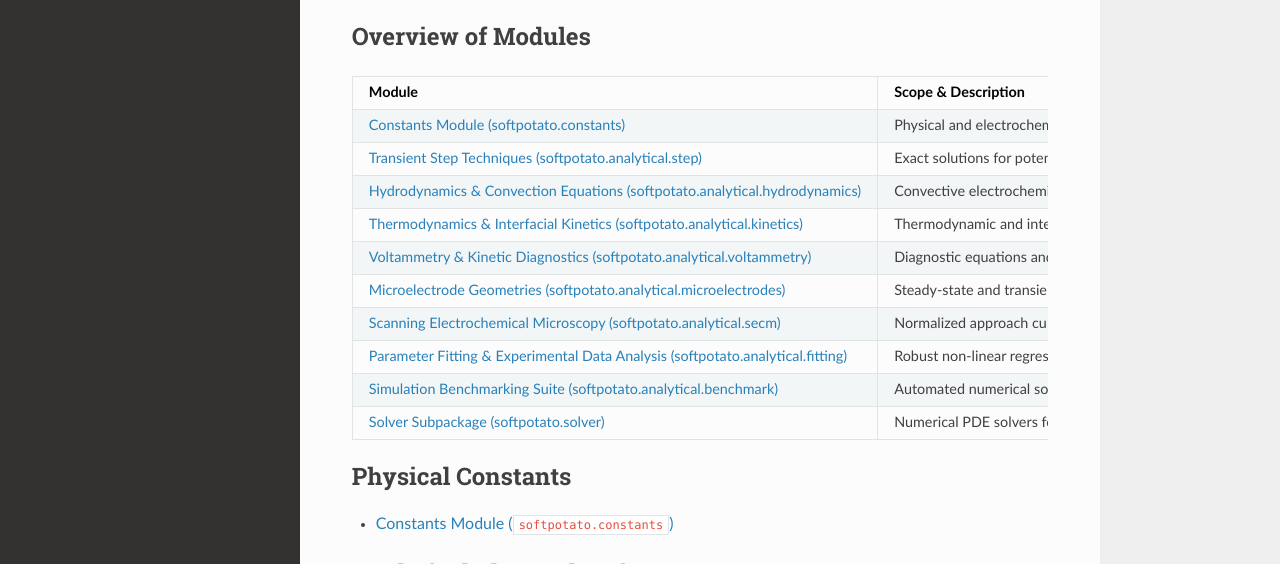
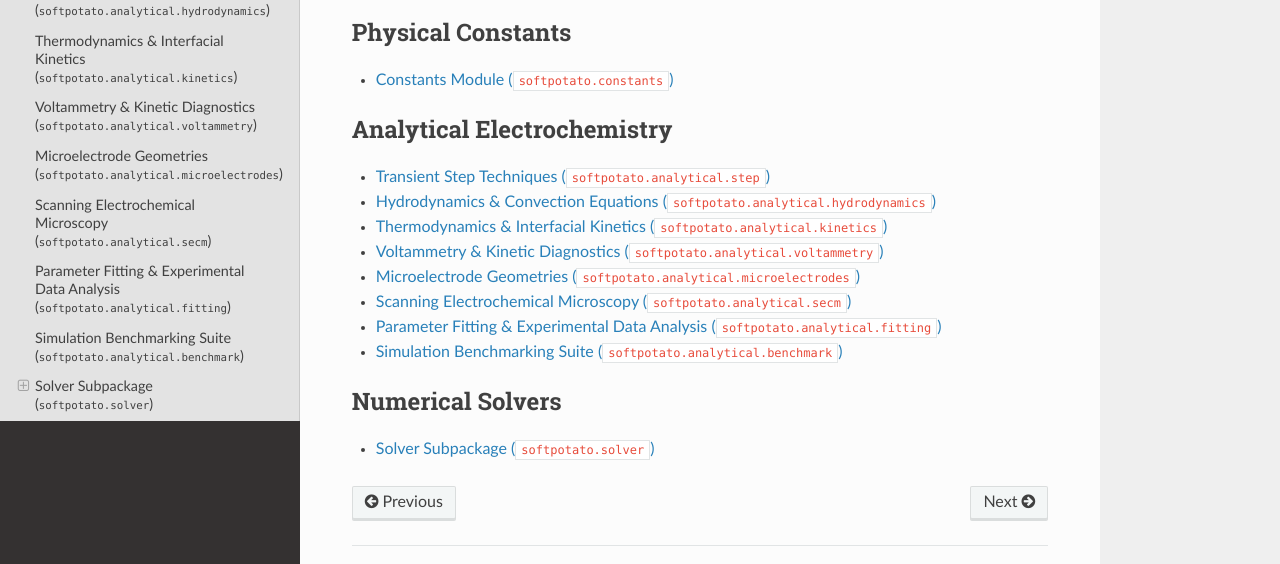
Before and after one commit to oliverrdz/softpotato, a Sphinx documentation site: the page built from docs/api/index.rst, in a window 1280 px wide and 900 px high, cut to the strip 336-900 px from the top of the window. Built offline with Sphinx 7.4.7 and the Read the Docs theme 3.1.0, drawn with Linux system fonts in a browser that asks for light colours; pages that are not in the unit, such as notebooks, are missing from menus; some of the changed text lies outside the part shown.

Commit message:
Removed table

```diff
--- a/docs/api/index.rst
+++ b/docs/api/index.rst
@@ -8,36 +8,6 @@ and numerical PDE solvers.
 .. automodule:: softpotato
    :no-members:
    :undoc-members:
-
-Overview of Modules
--------------------
-
-.. list-table::
-   :header-rows: 1
-   :widths: 35 65
-
-   * - Module
-     - Scope & Description
-   * - :doc:`constants`
-     - Physical and electrochemical constants defined according to CODATA 2018 / 2019 SI conventions.
-   * - :doc:`analytical/step`
-     - Exact solutions for potentiostatic and galvanostatic step experiments (Cottrell, Anson, Sand).
-   * - :doc:`analytical/hydrodynamics`
-     - Convective electrochemical models for Rotating Disk (RDE) and Rotating Ring-Disk (RRDE) electrodes.
-   * - :doc:`analytical/kinetics`
-     - Thermodynamic and interfacial kinetics models (Nernst, Butler–Volmer, Tafel).
-   * - :doc:`analytical/voltammetry`
-     - Diagnostic equations and peak current relationships for cyclic and linear sweep voltammetry.
-   * - :doc:`analytical/microelectrodes`
-     - Steady-state and transient current expressions for ultramicroelectrode (UME) geometries.
-   * - :doc:`analytical/secm`
-     - Normalized approach curve models and feedback expressions for scanning electrochemical microscopy.
-   * - :doc:`analytical/fitting`
-     - Robust non-linear regression and parameter estimation utilities for electrochemical data.
-   * - :doc:`analytical/benchmark`
-     - Automated numerical solver validation suite, analytical benchmarks, and convergence testing.
-   * - :doc:`solver`
-     - Numerical PDE solvers for 1D multi-species chemical diffusion and reaction-diffusion problems.
 
 .. toctree::
    :maxdepth: 1
--- a/docs/index.rst
+++ b/docs/index.rst
@@ -6,7 +6,7 @@ Welcome to Soft Potato's Documentation!
 **Soft Potato** is an open-source electrochemical simulation and analysis toolkit designed for electrochemists, materials scientists, and engineers.
 
 .. toctree::
-   :maxdepth: 3
+   :maxdepth: 2
    :caption: Getting Started
 
    installation
```
